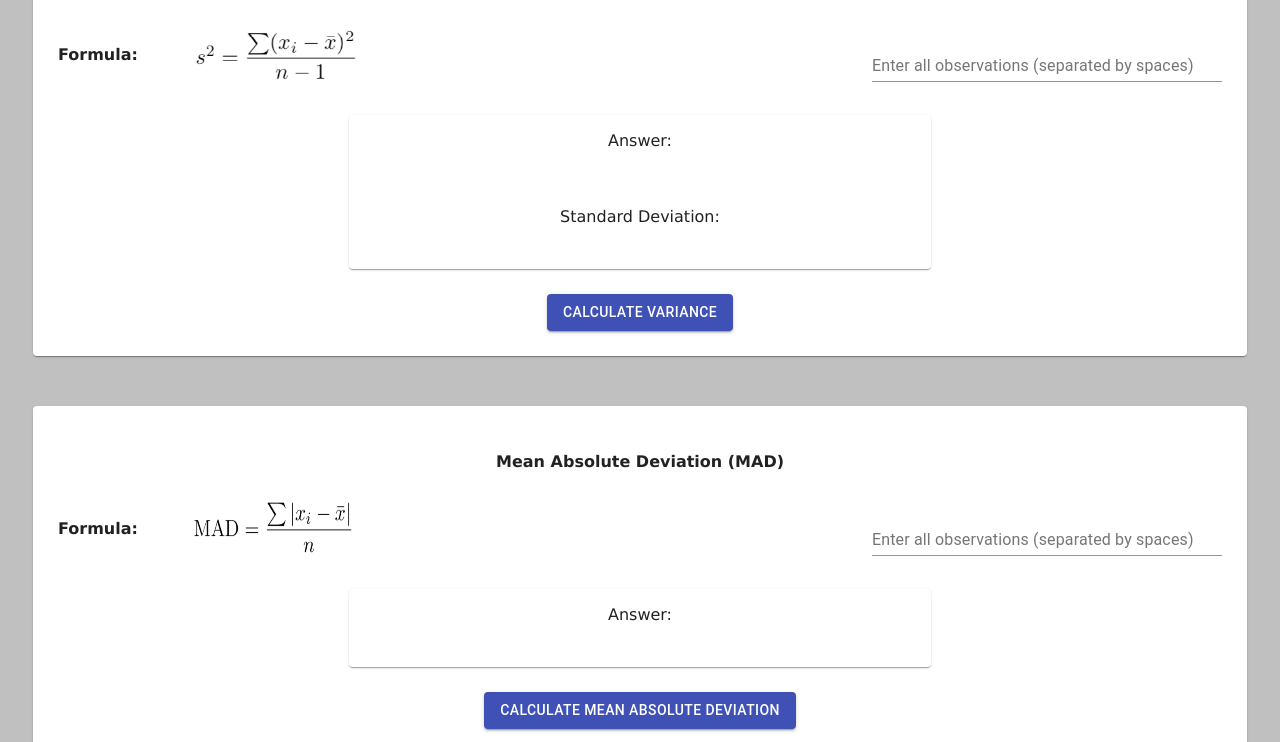
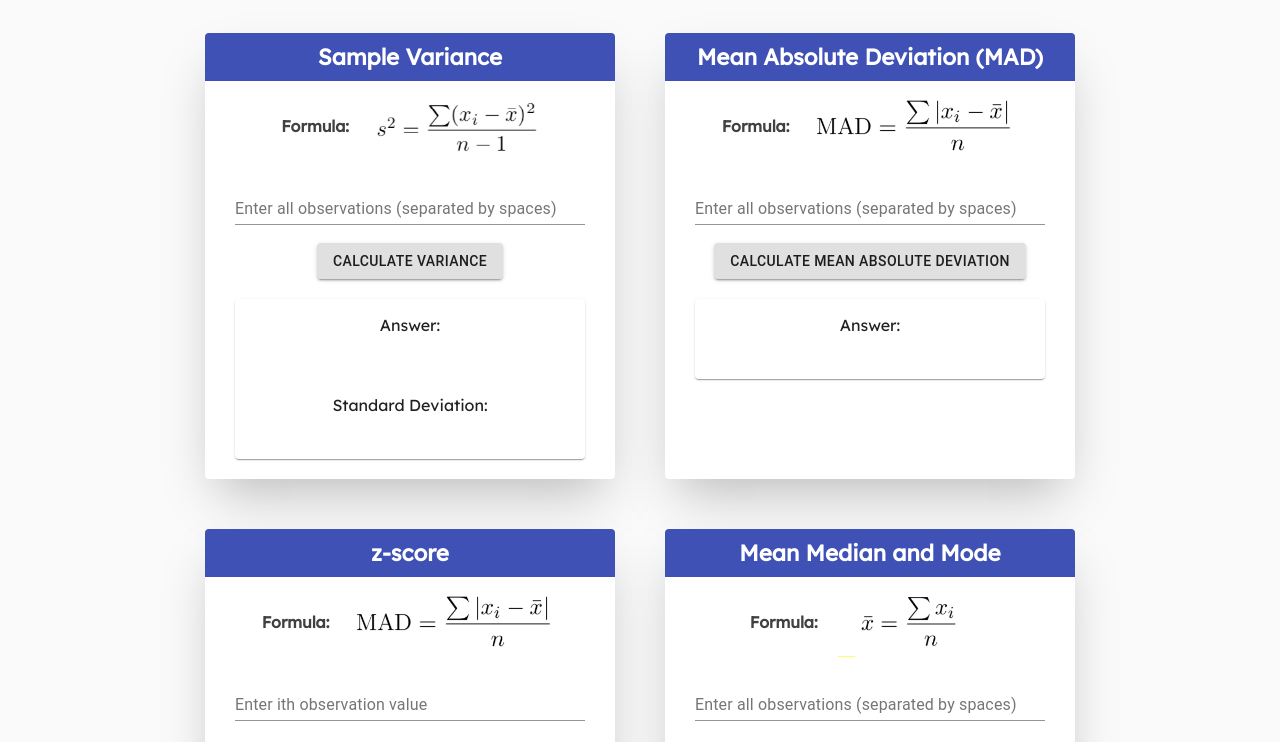
Before and after one commit to alexanderMontague/statistics-calculator, a React app: page / in a window 1280 px wide. Shown: the part 166-908 px from the top of the page. Built offline with nearby package versions, Linux system fonts and the light colour scheme.

Commit message:
added some scss

```diff
--- a/src/containers/index.js
+++ b/src/containers/index.js
@@ -1,5 +1,6 @@
 import React, { Component, Fragment } from "react";
 import { Paper, TextField, Button, Card, CardContent } from "@material-ui/core";
+
 import styles from "./styles.scss";
 
 import variance from "../assets/variance.png";
@@ -12,6 +13,7 @@ import {
   zScore,
   meanMedianMode
 } from "../helpers/calculations";
+import { lime } from "@material-ui/core/colors";
 
 class Layout extends Component {
   state = {
@@ -72,9 +74,9 @@ class Layout extends Component {
     return (
       <Fragment>
         <h2 className={styles.header}>STAT*2040 Calculator</h2>
-
+        <div className={styles.boxes}>
           {/* Variance */}
-        <Paper className={styles.calculation}>
+          <div className={styles.calculation}>
             <h4 className={styles.calcHeader}>Sample Variance</h4>
             <div className={styles.formulaContainer}>
               <div className={styles.formulaBox}>
@@ -93,6 +95,12 @@ class Layout extends Component {
                   }
                 />
               </div>
+              <Button
+                variant="contained"
+                onClick={() => this.calculateHandler("variance")}
+              >
+                Calculate Variance
+              </Button>
             </div>
             <div className={styles.submitBox}>
               <Card className={styles.card}>
@@ -118,18 +126,11 @@ class Layout extends Component {
                   {this.state.squareRootVariance.length === 0 ? "" : " units"}
                 </CardContent>
               </Card>
-            <Button
-              variant="contained"
-              color="primary"
-              onClick={() => this.calculateHandler("variance")}
-            >
-              Calculate Variance
-            </Button>
             </div>
-        </Paper>
+          </div>
 
           {/* Mean Absolute Deviation */}
-        <Paper className={styles.calculation}>
+          <div className={styles.calculation}>
             <h4 className={styles.calcHeader}>Mean Absolute Deviation (MAD)</h4>
             <div className={styles.formulaContainer}>
               <div className={styles.formulaBox}>
@@ -148,6 +149,12 @@ class Layout extends Component {
                   }
                 />
               </div>
+              <Button
+                variant="contained"
+                onClick={() => this.calculateHandler("mad")}
+              >
+                Calculate Mean Absolute Deviation
+            </Button>
             </div>
             <div className={styles.submitBox}>
               <Card className={styles.card}>
@@ -159,18 +166,11 @@ class Layout extends Component {
                   {this.state.madAnswer.length === 0 ? "" : " units"}
                 </CardContent>
               </Card>
-            <Button
-              variant="contained"
-              color="primary"
-              onClick={() => this.calculateHandler("mad")}
-            >
-              Calculate Mean Absolute Deviation
-            </Button>
             </div>
-        </Paper>
+          </div>
 
           {/* z-score */}
-        <Paper className={styles.calculation}>
+          <div className={styles.calculation}>
             <h4 className={styles.calcHeader}>z-score</h4>
             <div className={styles.formulaContainer}>
               <div className={styles.formulaBox}>
@@ -197,6 +197,12 @@ class Layout extends Component {
                   }
                 />
               </div>
+              <Button
+                variant="contained"
+                onClick={() => this.calculateHandler("zScore")}
+              >
+                Calculate Mean Absolute Deviation
+              </Button>
             </div>
             <div className={styles.submitBox}>
               <Card className={styles.card}>
@@ -208,18 +214,11 @@ class Layout extends Component {
                   {this.state.zScoreAnswer.length === 0 ? "" : " units"}
                 </CardContent>
               </Card>
-            <Button
-              variant="contained"
-              color="primary"
-              onClick={() => this.calculateHandler("zScore")}
-            >
-              Calculate Mean Absolute Deviation
-            </Button>
             </div>
-        </Paper>
+          </div>
 
           {/* Mean, Median, Mode */}
-        <Paper className={styles.calculation}>
+          <div className={styles.calculation}>
             <h4 className={styles.calcHeader}>Mean Median and Mode</h4>
             <div className={styles.formulaContainer}>
               <div className={styles.formulaBox}>
@@ -246,6 +245,12 @@ class Layout extends Component {
                   onChange={e => this.setState({ mmmOutliers: e.target.value })}
                 />
               </div>
+              <Button
+                variant="contained"
+                onClick={() => this.calculateHandler("mmm")}
+              >
+                Calculate Variance
+              </Button>
             </div>
             <div className={styles.submitBox}>
               <Card className={styles.card}>
@@ -262,15 +267,9 @@ class Layout extends Component {
                   <br />
                 </CardContent>
               </Card>
-            <Button
-              variant="contained"
-              color="primary"
-              onClick={() => this.calculateHandler("mmm")}
-            >
-              Calculate Variance
-            </Button>
             </div>
-        </Paper>
+          </div>
+        </div>
       </Fragment>
     );
   }
--- a/src/containers/styles.scss
+++ b/src/containers/styles.scss
@@ -1,53 +1,82 @@
+
+
 body {
-  font-family: Verdana, Geneva, Tahoma, sans-serif;
-  background: #c0c0c0;
+  font-family: 'Lexend Deca', sans-serif;
+  background: #fafafa;
+  margin: 0;
 }
 
 .header {
+  padding-top: 25px;
   text-align: center;
+  color: #000;
+  font-size: 3.2em;
+  display: block;
+}
+
+.boxes {
+  display: flex;
+  flex-direction: row;
+  flex-wrap: wrap;
+  justify-content: center;
 }
 
 .calculation {
-  margin: 50px 25px;
-  padding: 25px;
-  background-color: #c0c0c0;
+  margin: 25px;
+  padding: 0px;
+  background-color: #fff;
+  box-shadow: 0 25px 50px -12px rgba(0, 0, 0, 0.25);
+  width: auto;
+  display: flex;
+  flex-direction: column;
+  justify-content: flex-start;
+  border-radius: 4px;
+  overflow: hidden;
 }
+
 
 .calcHeader {
   text-align: center;
+  font-size: 1.4em;
+  color: #fff;
+  background-color: #3f51b5;
+  padding: 10px;
+  margin: 0;
 }
 
 .textField {
   width: 350px;
 }
 
-.card {
-  width: 50%;
-  margin: 25px auto;
-}
-
 .formulaContainer {
   display: flex;
-  justify-content: space-between;
-
-  .formulaBox {
+  align-items: center;
+  flex-direction: column;
+  padding: 0 30px;
+    .formulaBox {
     display: flex;
     align-items: center;
-
+    color: #414141;
+    margin-top: 10px;
     .formulaPic {
       height: 70px;
-      width: 170px;
-      margin-left: 50px;
+      margin-left: 20px;
     }
   }
 
   .inputBox {
     display: flex;
     flex-direction: column;
+    margin-bottom: 10px;
   }
 }
 
 .submitBox {
-  width: 100%;
+  padding: 0 30px;
   text-align: center;
 }
+
+.card {
+  width: 100%;
+  margin: 20px 0;
+}
--- a/src/index.html
+++ b/src/index.html
@@ -1,5 +1,6 @@
 <!DOCTYPE html>
 <html lang="en">
+
 <head>
   <!-- Metadata Stuff -->
   <meta charset="UTF-8" />
@@ -7,10 +8,14 @@
   <meta http-equiv="X-UA-Compatible" content="ie=edge" />
 
   <!-- Title -->
-    <title>React Boilerplate!</title>
+  <title>STAT*2040</title>
+
+  <!-- Google Fonts -->
+  <link href="https://fonts.googleapis.com/css?family=Lexend+Deca&display=swap" rel="stylesheet">
 </head>
 
 <body>
   <div id="app" style="height:100%"></div>
 </body>
+
 </html>
```
Lines whose indentation alone changed are shown as unchanged.
